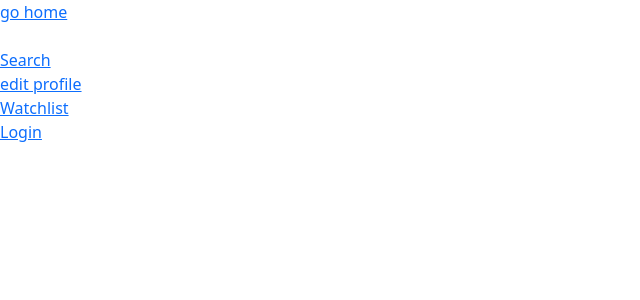
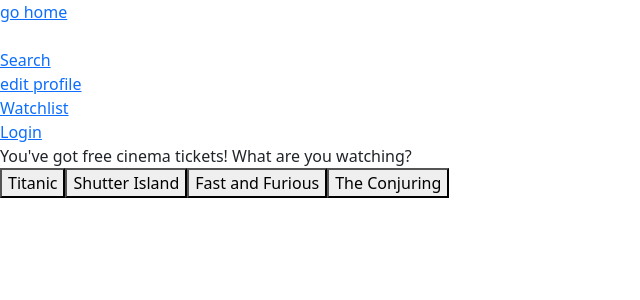
Before and after one commit to flyingisawol/getReal, a React (Create React App) app in the folder client/: page /getreal/questionnaire in a window 1280 px wide. Shown: the top 300 px of the page, without its empty margins (0-640 px from the left). Built offline with nearby package versions, Linux system fonts and the light colour scheme; no server answers.

Commit message:
questionnaire working

```diff
--- a/client/src/App.js
+++ b/client/src/App.js
@@ -10,6 +10,7 @@
 import Register from "./components/Register"
 import CreateProfile from "./components/CreateProfile"
 import SearchResults from "./components/SearchResults"
+import Questionnaire from "./components/Questionnaire"
 
 import Header from "./components/Header"
 import EditProfile from "./components/EditProfile"
@@ -57,6 +58,7 @@
       <Header user={user} setUser={setUser} profiles={profiles} />
       <Routes>
         <Route path="/api/getreal/createprofile" element={<CreateProfile />} />
+        <Route path="/getreal/questionnaire" element={<Questionnaire />} />
         <Route path="/api/getreal" element={<HomeFeed profiles={profiles} />} />
         <Route path="/api/getreal/profile" element={<Profile />} />
         <Route
--- a/client/src/components/CreateProfile.js
+++ b/client/src/components/CreateProfile.js
@@ -14,7 +14,7 @@
     //recieves incoming data from create route
     const data = await res.json()
     // setPosts([ data, ...posts ])
-    // navigate('/getreal/personality')
+    navigate('/getreal/questionnaire')
   }
 
   return (
--- /dev/null
+++ b/client/src/components/Questionnaire.js
@@ -0,0 +1,106 @@
+import { useState } from 'react'
+import { useNavigate } from 'react-router-dom'
+
+
+const Questionnaire = () => {
+    const navigate = useNavigate()
+    const questions = [
+        {
+            questionText: "You've got free cinema tickets! What are you watching?",
+            answerOptions: [
+                { answerText: 'Titanic'},
+                { answerText: 'Shutter Island'},
+                { answerText: 'Fast and Furious'},
+                { answerText: 'The Conjuring'},
+            ],
+        },
+        {
+            questionText: "You're turning into a dog tomorrow! You choose the breed!",
+            answerOptions: [
+                { answerText: 'Chihuahua'},
+                { answerText: 'Border Collie'},
+                { answerText: 'Greyhound'},
+                { answerText: 'Rottweiler'},
+            ],
+        },
+        {
+            questionText: "How would you rather be spending your weekend?",
+            answerOptions: [
+                { answerText: 'Retail therapy, eating out and a night out on the the town'},
+                { answerText: 'Cozy night in reading or watching your favourite show'},
+                { answerText: 'You like to stay on the move, exercising, playing sports and going to the gym'},
+                { answerText: 'You enjoy the outdoors, being a beach bum, nature walks, and would enjoy a day-trip'},
+            ],
+        },
+        {
+            questionText: "You're stuck on a long drive home, what genre music are you listening to?",
+            answerOptions: [
+                { answerText: 'Hip-hop' },
+                { answerText: 'Pop'},
+                { answerText: 'Indie'},
+                { answerText: 'Electronic music'},
+            ],
+        },
+        {
+            questionText: "You got a free take-out voucher, what are you getting?",
+            answerOptions: [
+                { answerText: 'HSP' },
+                { answerText: 'Asian'},
+                { answerText: 'Pizza'},
+                { answerText: 'KFC'},
+            ]
+        }
+    ]
+    const [questionIndex, setQuestionIndex] = useState(0)
+
+    const [finished, setFinished] = useState(false)
+
+    const [answers, setAnswers] = useState([])
+
+    const handleAnswerButtonClick = (event) => {
+        setAnswers([...answers, event.target.value])
+        const nextQuestion = questionIndex + 1
+        if (nextQuestion < questions.length){
+            console.log(nextQuestion)
+            console.log('current question', questionIndex, questions.length)
+            setQuestionIndex(nextQuestion)
+        } else {
+            setFinished(true)
+        }
+        setQuestionIndex(nextQuestion)
+    }
+
+
+    const handleSubmit = async () => {
+    await fetch("/personality", {
+        method: "POST",
+        headers: {
+            "Content-Type": "application/json",
+          },
+        body: JSON.stringify(answers),
+        })
+        navigate("/api/getreal")
+    }
+
+    return (
+        <div className="questionnaire">
+            <div className="finishedQuiz">
+                { finished ? <button onClick={handleSubmit}>"You're all done, welcome... Click to continue"</button> :
+                    <div className='question-section'>
+                        <div className='question-text'>{questions[questionIndex].questionText}
+                    </div>
+                    <div className='answer-section'>
+                        {questions[questionIndex].answerOptions.map((answerOption) => (
+                            <button onClick={handleAnswerButtonClick} value={answerOption.answerText}>{answerOption.answerText}</button>
+                            ))
+                        }
+                    </div>
+                    </div>
+                }
+            </div>
+        </div>
+
+    )
+}
+
+export default Questionnaire
```
Also changed, not shown: 1 other file (tests, documents, lock files or other folders).
